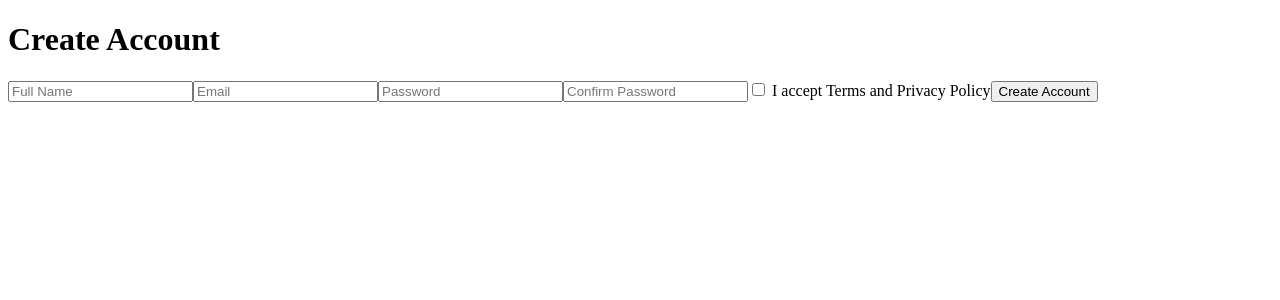
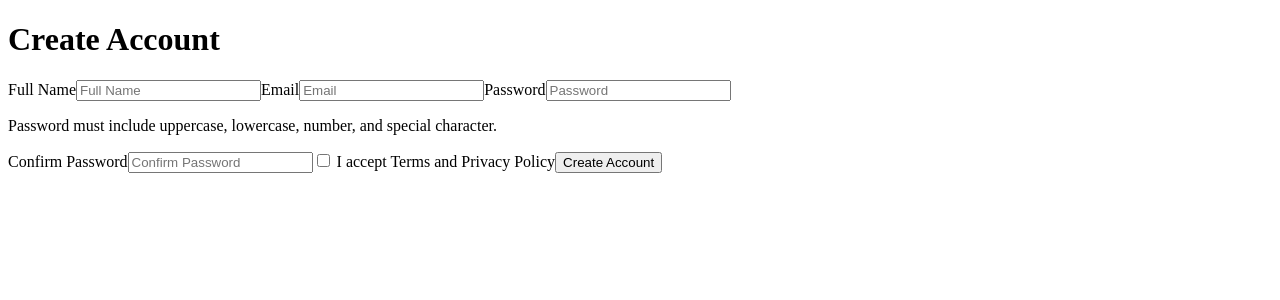
Before and after one commit to Teamtrue/luxury-members, a Next.js app in the folder luxury-members-next/: page /signup in a window 1280 px wide. Shown: the top 300 px of the page. Built offline with nearby package versions, Linux system fonts and the light colour scheme.

Commit message:
Improve signup form accessibility labels and guidance

```diff
--- a/luxury-members-next/app/signup/page.tsx
+++ b/luxury-members-next/app/signup/page.tsx
@@ -2,11 +2,20 @@ export default function SignupPage() {
   return (
     <main>
       <h1>Create Account</h1>
-      <form method="post" action="/api/auth/signup">
-        <input name="fullName" placeholder="Full Name" required minLength={2} />
-        <input name="email" type="email" placeholder="Email" required />
-        <input name="password" type="password" placeholder="Password" required minLength={10} />
-        <input name="confirmPassword" type="password" placeholder="Confirm Password" required minLength={10} />
+      <form method="post" action="/api/auth/signup" aria-label="Signup form">
+        <label htmlFor="fullName">Full Name</label>
+        <input id="fullName" name="fullName" placeholder="Full Name" required minLength={2} autoComplete="name" />
+
+        <label htmlFor="email">Email</label>
+        <input id="email" name="email" type="email" placeholder="Email" required autoComplete="email" />
+
+        <label htmlFor="password">Password</label>
+        <input id="password" name="password" type="password" placeholder="Password" required minLength={10} autoComplete="new-password" />
+        <p>Password must include uppercase, lowercase, number, and special character.</p>
+
+        <label htmlFor="confirmPassword">Confirm Password</label>
+        <input id="confirmPassword" name="confirmPassword" type="password" placeholder="Confirm Password" required minLength={10} autoComplete="new-password" />
+
         <label>
           <input name="acceptedTerms" type="checkbox" required /> I accept Terms and Privacy Policy
         </label>
```
